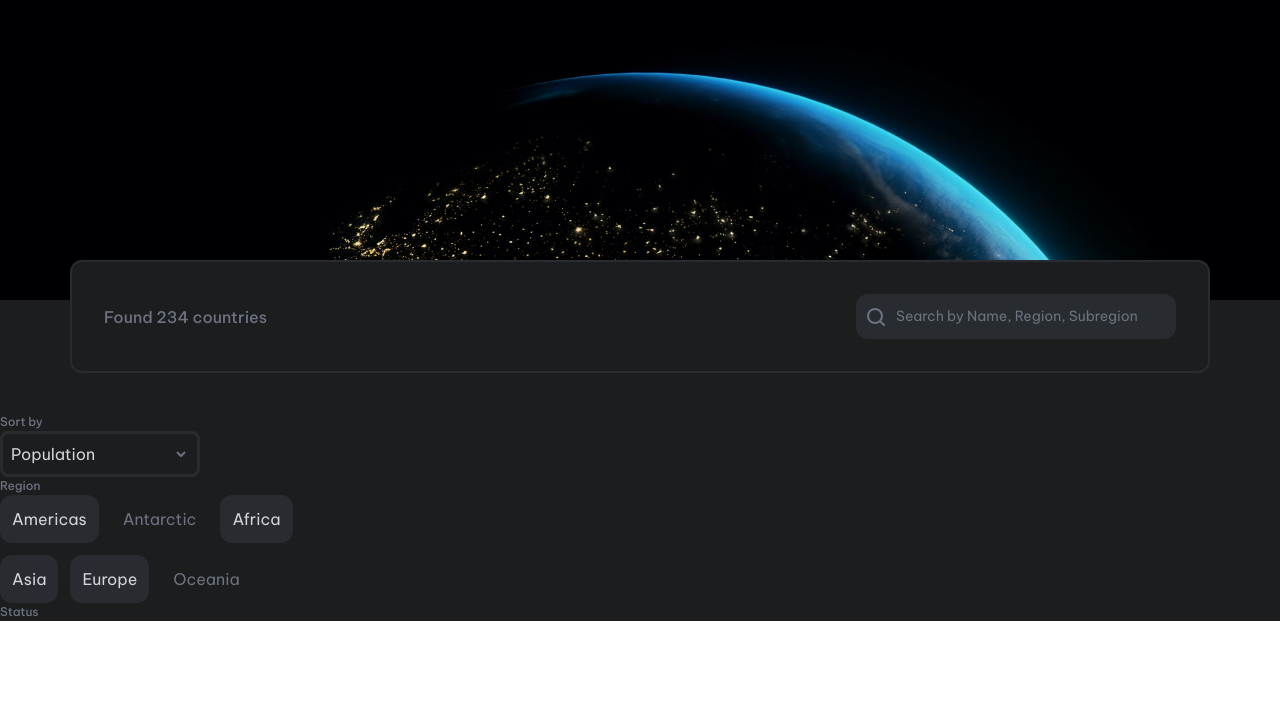
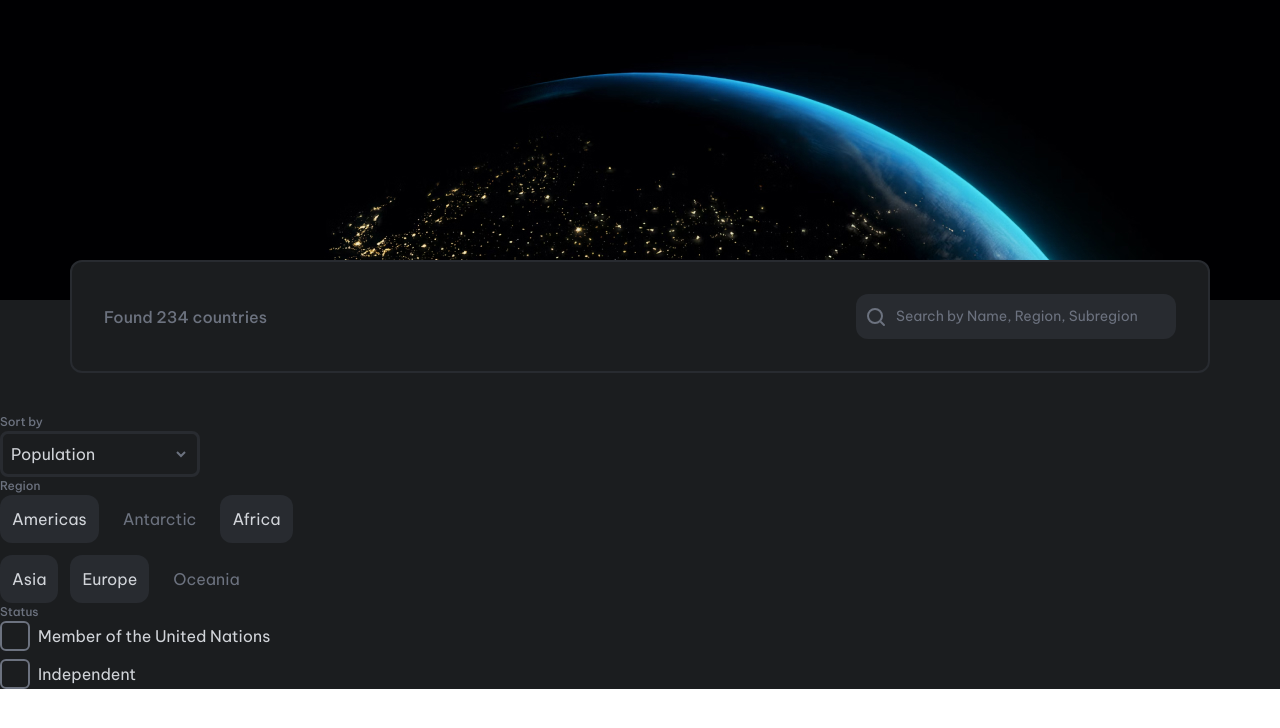
Before and after one commit to EdiedRamos/country-page, a React (Vite) app: page /countries in a window 1280 px wide. Shown: the top 728 px of the page. Built offline with nearby package versions, Linux system fonts and the light colour scheme.

Commit message:
chore: create checkbox component

```diff
--- /dev/null
+++ b/src/components/CheckBox.tsx
@@ -0,0 +1,37 @@
+import { DoneRound } from "@/assets";
+import { useState } from "react";
+
+interface CheckBox {
+  text: string;
+  onChecked?: () => void;
+  onUnchecked?: () => void;
+}
+
+export const CheckBox = ({ text, onChecked, onUnchecked }: CheckBox) => {
+  const [isChecked, setIsChecked] = useState(false);
+
+  const handleActive = () => {
+    setIsChecked((prev) => {
+      if (prev) {
+        onUnchecked && onUnchecked();
+      } else {
+        onChecked && onChecked();
+      }
+      return !prev;
+    });
+  };
+
+  return (
+    <div className="flex items-center flex-wrap gap-2 select-none">
+      <div
+        className={`flex justify-center items-center w-[30px] h-[30px] border-2 border-cc-gray rounded-md hover:cursor-pointer ${
+          isChecked ? "bg-cc-blue border-cc-blue" : ""
+        }`}
+        onClick={handleActive}
+      >
+        {isChecked && <DoneRound />}
+      </div>
+      <p className="text-cc-light">{text}</p>
+    </div>
+  );
+};
--- a/src/components/Status.tsx
+++ b/src/components/Status.tsx
@@ -1,7 +1,13 @@
+import { CheckBox } from "@/components";
+
 export const Status = () => {
   return (
     <div>
       <p className="text-cc-gray text-cs-50 font-medium">Status</p>
+      <div className="flex flex-col gap-2">
+        <CheckBox text="Member of the United Nations" />
+        <CheckBox text="Independent" />
+      </div>
     </div>
   );
 };
--- a/src/components/index.ts
+++ b/src/components/index.ts
@@ -7,3 +7,4 @@ export * from "./SelectOptions";
 export * from "./SortBy";
 export * from "./Region";
 export * from "./Status";
+export * from "./CheckBox";
```
